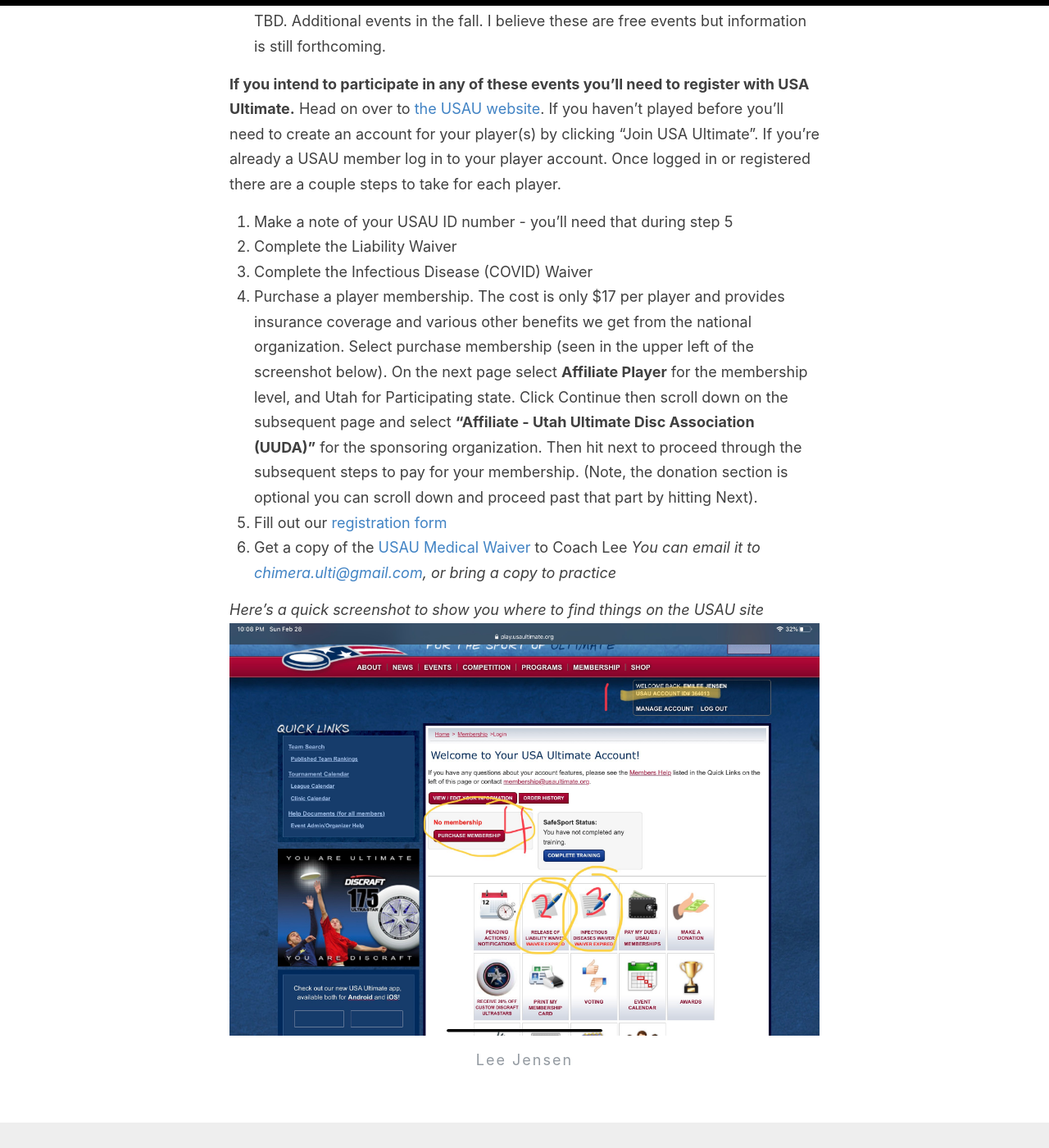
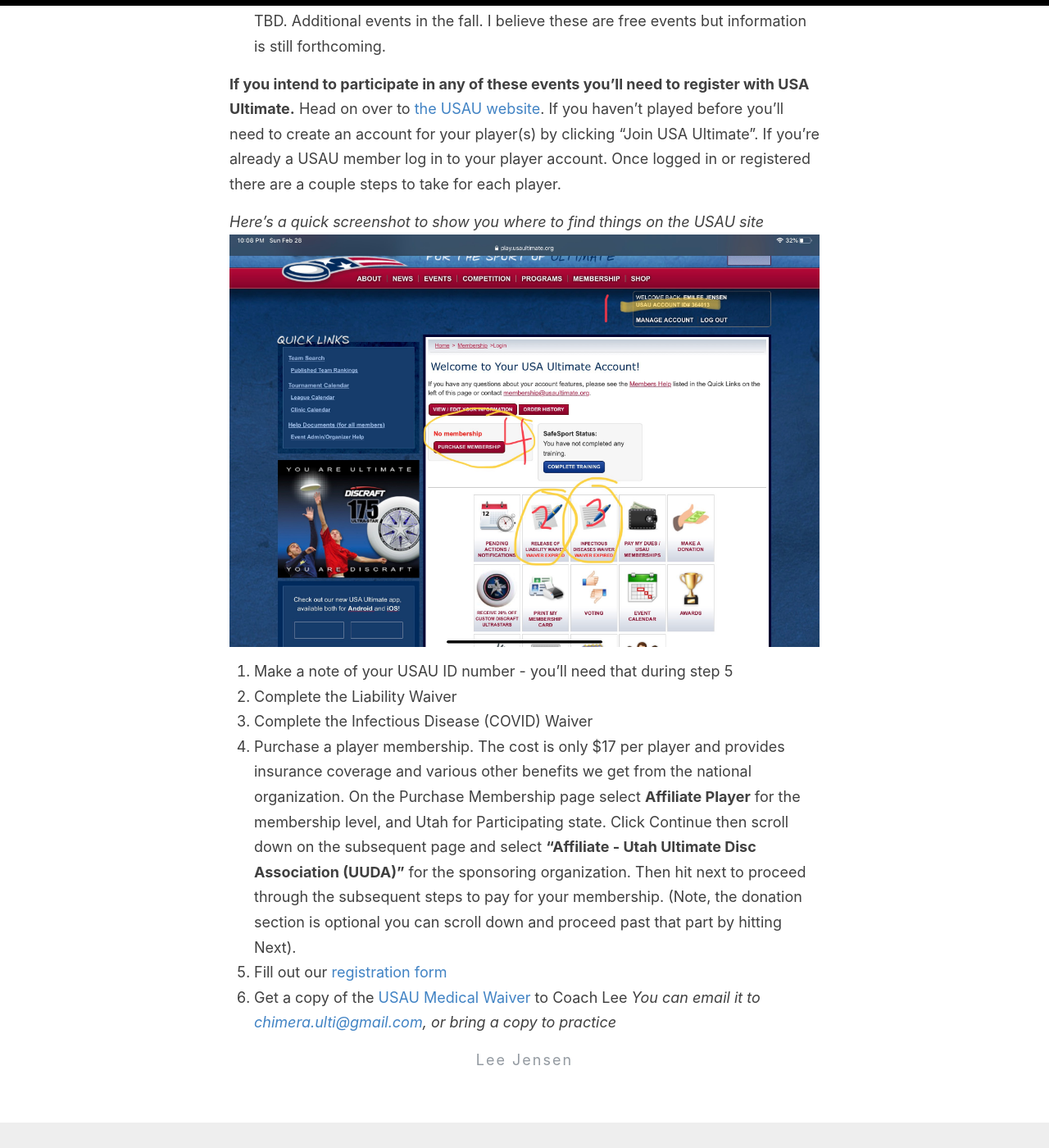
Before and after one commit to outerim/bountiful-ultimate, a Jekyll site: the page built from _pages/spring-2021-registration.md, in a window 1280 px wide and 1400 px high, scrolled down 1295 px. Shown: the whole window at 82% size. Built offline with Jekyll 4.4.1, drawn with Linux system fonts in a browser that asks for light colours.

Commit message:
update registration

```diff
--- a/_pages/spring-2021-registration.md
+++ b/_pages/spring-2021-registration.md
@@ -18,12 +18,12 @@ With that out of the way, the first order of business is to decide which events
 
 **If you intend to participate in any of these events you’ll need to register with USA Ultimate.** Head on over to [the USAU website](https://play.usaultimate.org/members/login). If you haven’t played before you’ll need to create an account for your player(s) by clicking “Join USA Ultimate”. If you’re already a USAU member log in to your player account. Once logged in or registered there are a couple steps to take for each player.
 
+*Here's a quick screenshot to show you where to find things on the USAU site*
+![USAU Screenshot](/images/usau-screenshot.jpg)
+
 1. Make a note of your USAU ID number - you’ll need that during step 5
 2. Complete the Liability Waiver
 3. Complete the Infectious Disease (COVID) Waiver
-4. Purchase a player membership. The cost is only $17 per player and provides insurance coverage and various other benefits we get from the national organization. Select purchase membership (seen in the upper left of the screenshot below). On the next page select **Affiliate Player** for the membership level, and Utah for Participating state. Click Continue then scroll down on the subsequent page and select **"Affiliate - Utah Ultimate Disc Association (UUDA)"** for the sponsoring organization. Then hit next to proceed through the subsequent steps to pay for your membership. (Note, the donation section is optional you can scroll down and proceed past that part by hitting Next).
+4. Purchase a player membership. The cost is only $17 per player and provides insurance coverage and various other benefits we get from the national organization. On the Purchase Membership page select **Affiliate Player** for the membership level, and Utah for Participating state. Click Continue then scroll down on the subsequent page and select **"Affiliate - Utah Ultimate Disc Association (UUDA)"** for the sponsoring organization. Then hit next to proceed through the subsequent steps to pay for your membership. (Note, the donation section is optional you can scroll down and proceed past that part by hitting Next).
 5. Fill out our [registration form](https://forms.gle/avZk5uSUUApStLUh8)
 6. Get a copy of the [USAU Medical Waiver](/files/medical-waiver-2021.pdf) to Coach Lee *You can email it to [chimera.ulti@gmail.com](mailto:chimera.ulti@gmail.com), or bring a copy to practice*
-
-*Here's a quick screenshot to show you where to find things on the USAU site*
-![USAU Screenshot](/images/usau-screenshot.jpg)
```
